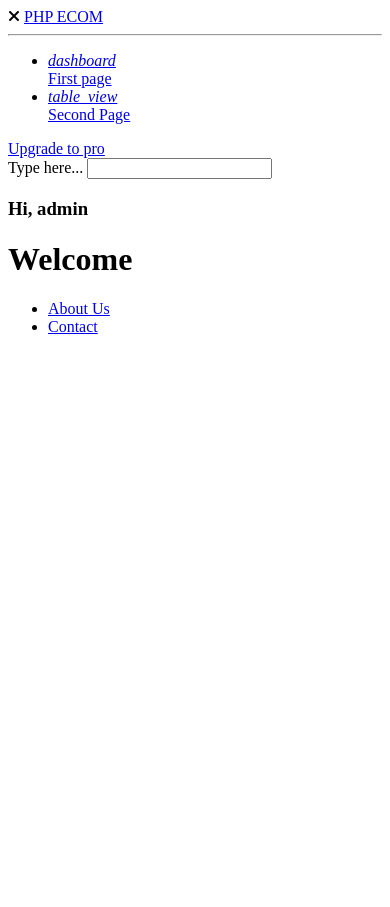
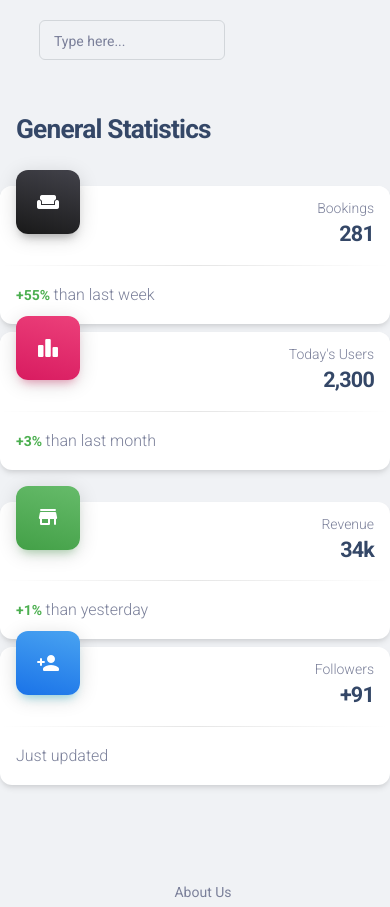
Before and after one commit to Bandana7/cw1-Bandana7, a PHP site: page /admin/index.php in a window 390 px wide. Before the commit the page ends 334 px from the top, so only its background shows below. Run offline with PHP 8.4, Linux system fonts and the light colour scheme; some libraries are stand-ins or nearby versions.

Commit message:
admin css maintained and connection to database

```diff
--- a/admin/includes/footer.php
+++ b/admin/includes/footer.php
@@ -4,11 +4,9 @@
 
         <div class="col-lg-12">
           <ul class="nav nav-footer justify-content-center justify-content-lg-end">
+
             <li class="nav-item">
               <a href="#" class="nav-link pe-0 text-muted" target="_blank">About Us</a>
-            </li>
-            <li class="nav-item">
-              <a href="#" class="nav-link pe-0 text-muted" target="_blank">Contact</a>
             </li>
           </ul>
         </div>
--- a/admin/includes/header.php
+++ b/admin/includes/header.php
@@ -6,7 +6,7 @@
   <meta name="viewport" content="width=device-width, initial-scale=1, shrink-to-fit=no">
 
   <title>
-    PHP E-commerce
+   PHP E-Commerce
   </title>
   <!--     Fonts and icons     -->
   <link rel="stylesheet" type="text/css" href="https://fonts.googleapis.com/css?family=Roboto:300,400,500,700,900|Roboto+Slab:400,700" />
@@ -16,10 +16,10 @@
   <!-- Material Icons -->
   <link href="https://fonts.googleapis.com/icon?family=Material+Icons+Round" rel="stylesheet">
   <!-- CSS Files -->
-  <link id="pagestyle" href="/assets/css/material-dashboard.css?v=3.0.0" rel="stylesheet" />
+  <link id="pagestyle" href="assets/css/material-dashboard.min.css" rel="stylesheet" />
 </head>
 
 <body class="g-sidenav-show  bg-gray-200">
-    <?php include('sidebar.php')?>
+  <?php include('sidebar.php'); ?>
 <main class="main-content position-relative max-height-vh-100 h-100 border-radius-lg ">
-<?php include('navbar.php')?>
+  <?php include('navbar.php'); ?>
--- a/admin/includes/sidebar.php
+++ b/admin/includes/sidebar.php
@@ -3,14 +3,14 @@
       <i class="fas fa-times p-3 cursor-pointer text-white opacity-5 position-absolute end-0 top-0 d-none d-xl-none" aria-hidden="true" id="iconSidenav"></i>
       <a class="navbar-brand m-0" href=" https://demos.creative-tim.com/material-dashboard/pages/dashboard " target="_blank">
 
-        <span class="ms-1 font-weight-bold text-white">PHP ECOM</span>
+        <span class="ms-1 font-weight-bold text-white">Ani-Fit Admin Page</span>
       </a>
     </div>
     <hr class="horizontal light mt-0 mb-2">
     <div class="collapse navbar-collapse  w-auto  max-height-vh-100" id="sidenav-collapse-main">
       <ul class="navbar-nav">
         <li class="nav-item">
-          <a class="nav-link text-white " href="../pages/dashboard.html">
+          <a class="nav-link text-white active bg-gardient-primary" href="../pages/dashboard.html">
             <div class="text-white text-center me-2 d-flex align-items-center justify-content-center">
               <i class="material-icons opacity-10">dashboard</i>
             </div>
--- a/admin/index.php
+++ b/admin/index.php
@@ -1,5 +1,5 @@
-<?php include('includes/header.php');
-?>
+<?php include('includes/header.php');?>
+
 <!DOCTYPE html>
 <html lang="en">
 <head>
@@ -15,11 +15,112 @@
 
     <div class="row">
         <div class="col-md-12">
-        <h3>Hi, <span>admin</span></h3>
-        <h1>Welcome</h1>
+
+        <div class="row mt-4">
+  <div class="col-lg-7 position-relative z-index-2">
+    <div class="card card-plain mb-4">
+      <div class="card-body p-3">
+        <div class="row">
+          <div class="col-lg-6">
+            <div class="d-flex flex-column h-100">
+  <h2 class="font-weight-bolder mb-0">General Statistics</h2>
+</div>
+
+          </div>
+        </div>
+      </div>
+    </div>
+
+    <div class="row">
+      <div class="col-lg-5 col-sm-5">
+        <div class="card  mb-2">
+  <div class="card-header p-3 pt-2">
+    <div class="icon icon-lg icon-shape bg-gradient-dark shadow-dark shadow text-center border-radius-xl mt-n4 position-absolute">
+      <i class="material-icons opacity-10">weekend</i>
+    </div>
+    <div class="text-end pt-1">
+      <p class="text-sm mb-0 text-capitalize">Bookings</p>
+      <h4 class="mb-0">281</h4>
+    </div>
+  </div>
+
+  <hr class="dark horizontal my-0">
+  <div class="card-footer p-3">
+    <p class="mb-0"><span class="text-success text-sm font-weight-bolder">+55% </span>than last week</p>
+  </div>
+</div>
+
+        <div class="card  mb-2">
+  <div class="card-header p-3 pt-2">
+    <div class="icon icon-lg icon-shape bg-gradient-primary shadow-primary shadow text-center border-radius-xl mt-n4 position-absolute">
+      <i class="material-icons opacity-10">leaderboard</i>
+    </div>
+    <div class="text-end pt-1">
+      <p class="text-sm mb-0 text-capitalize">Today's Users</p>
+      <h4 class="mb-0">2,300</h4>
+    </div>
+  </div>
+
+  <hr class="dark horizontal my-0">
+  <div class="card-footer p-3">
+    <p class="mb-0"><span class="text-success text-sm font-weight-bolder">+3% </span>than last month</p>
+  </div>
+</div>
+
+      </div>
+      <div class="col-lg-5 col-sm-5 mt-sm-0 mt-4">
+        <div class="card  mb-2">
+  <div class="card-header p-3 pt-2 bg-transparent">
+    <div class="icon icon-lg icon-shape bg-gradient-success shadow-success text-center border-radius-xl mt-n4 position-absolute">
+      <i class="material-icons opacity-10">store</i>
+    </div>
+    <div class="text-end pt-1">
+      <p class="text-sm mb-0 text-capitalize ">Revenue</p>
+      <h4 class="mb-0 ">34k</h4>
+    </div>
+  </div>
+
+  <hr class="horizontal my-0 dark">
+  <div class="card-footer p-3">
+    <p class="mb-0 "><span class="text-success text-sm font-weight-bolder">+1% </span>than yesterday</p>
+  </div>
+</div>
+
+        <div class="card ">
+  <div class="card-header p-3 pt-2 bg-transparent">
+    <div class="icon icon-lg icon-shape bg-gradient-info shadow-info text-center border-radius-xl mt-n4 position-absolute">
+      <i class="material-icons opacity-10">person_add</i>
+    </div>
+    <div class="text-end pt-1">
+      <p class="text-sm mb-0 text-capitalize ">Followers</p>
+      <h4 class="mb-0 ">+91</h4>
+    </div>
+  </div>
+
+  <hr class="horizontal my-0 dark">
+  <div class="card-footer p-3">
+    <p class="mb-0 ">Just updated</p>
+  </div>
+</div>
+
+      </div>
+    </div>
+
+    <div class="row mt-4">
+      <div class="col-10">
+        <div class="card mb-4 ">
+
+
+  </div>
+</div>
+
+      </div>
+    </div>
+  </div>
+</div>
         </div>
     </div>
 </div>
- <?php include('includes/footer.php');?>
+ <?php include('includes/footer.php')?>
 </body>
 </html>
```
Also changed, not shown: config/dbcon.php (added, +18 -0 lines). Lines whose indentation alone changed are shown as unchanged.
